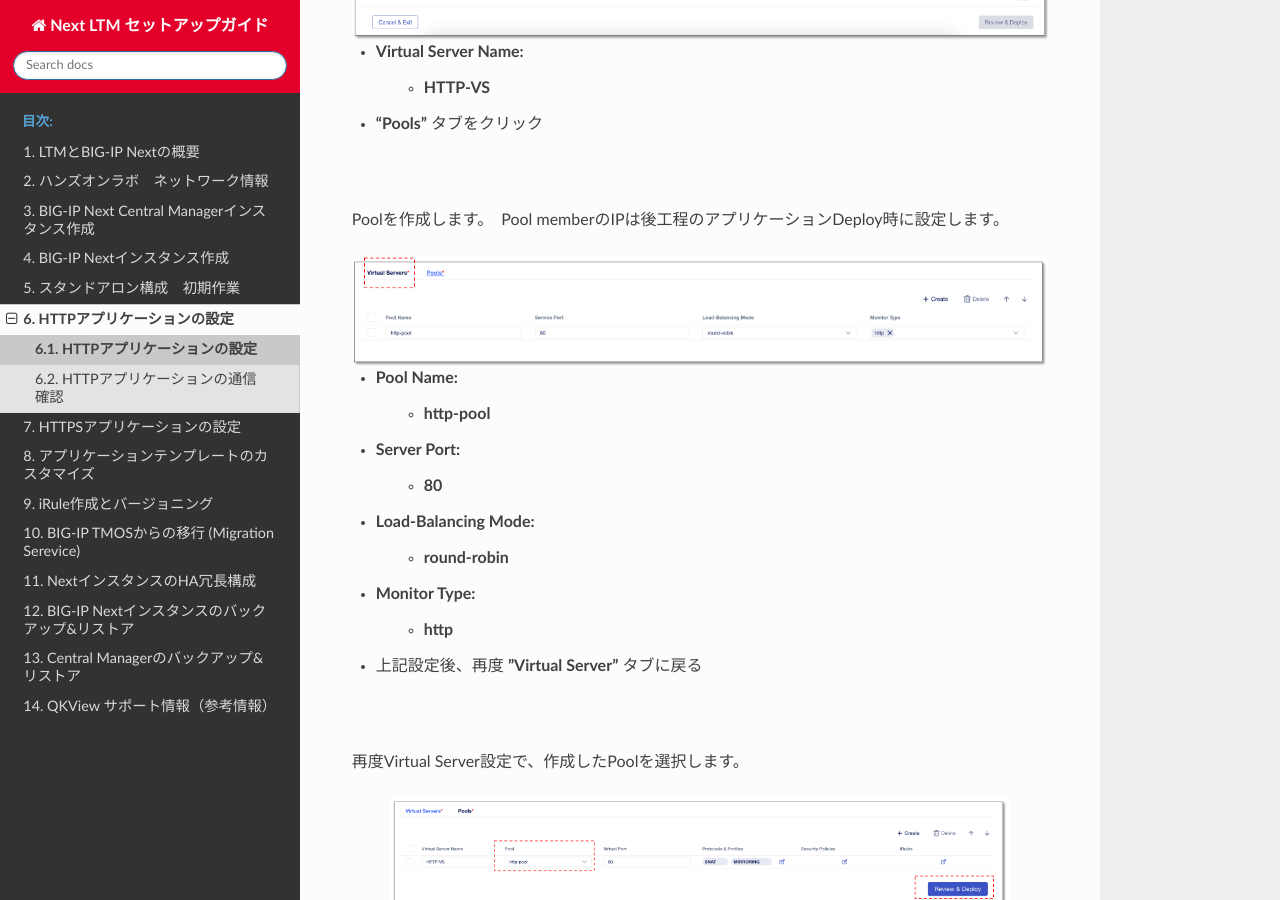
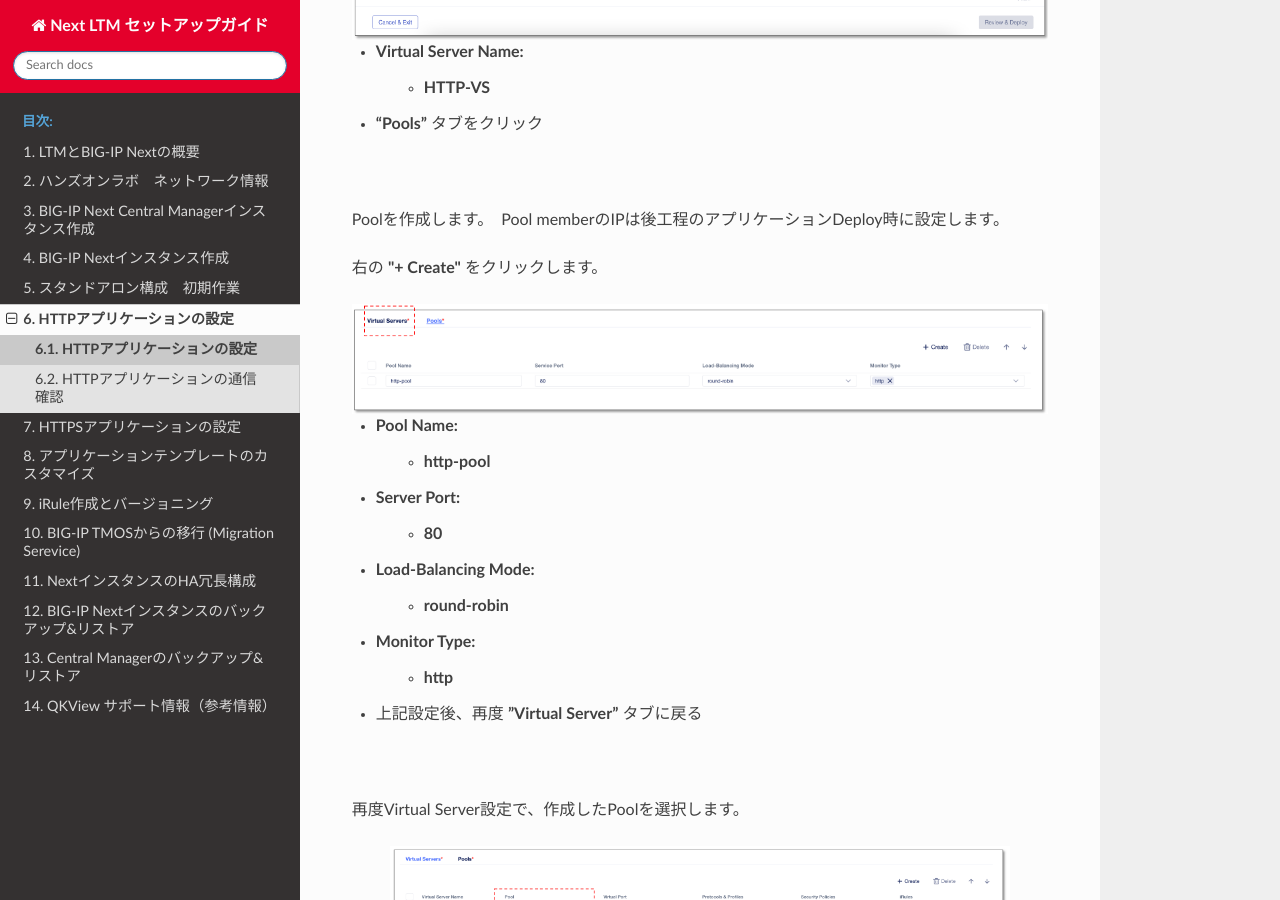
Before and after one commit to BeF5/f5j-easy-setup-next-ltm, a Sphinx documentation site: the page built from docs/content06/module01/module01.rst, in a window 1280 px wide and 900 px high, scrolled down 2531 px. Built offline with Sphinx 7.4.7 and the Read the Docs theme 2.0.0, drawn with Linux system fonts in a browser that asks for light colours.

Commit message:
Update module01.rst

```diff
--- a/docs/content06/module01/module01.rst
+++ b/docs/content06/module01/module01.rst
@@ -52,6 +52,8 @@ Application Service Propertiesの設定画面で、Virtual Server、Pool、Proto
 
 |
 Poolを作成します。　Pool memberのIPは後工程のアプリケーションDeploy時に設定します。
+
+右の **"+ Create"** をクリックします。
 
 .. figure:: images/c6-m1-6.png
    :scale: 35%
```
